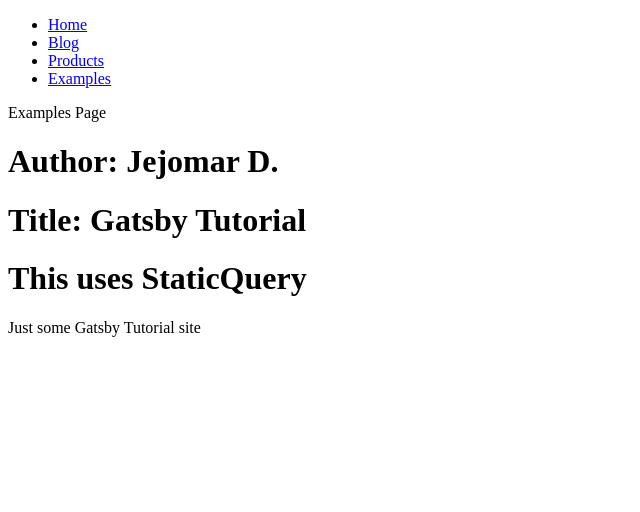
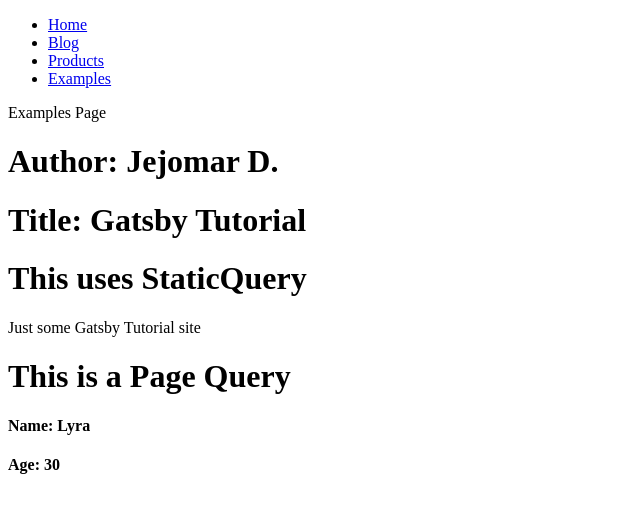
Before and after one commit to ramojej/gatsby-tuts, a Gatsby site: page /examples in a window 1280 px wide. Shown: the whole page, without its empty margins (0-640 px from the left). Built offline with nearby package versions, Linux system fonts and the light colour scheme; Gatsby itself is replaced by a stand-in of ours.

Commit message:
Used Page Query

```diff
--- a/src/pages/examples.js
+++ b/src/pages/examples.js
@@ -2,16 +2,40 @@
 import Navbar from "../components/Navbar"
 import HeaderHook from "../examples/Header-Hooks"
 import HeaderStatic from "../examples/Header-Static"
+import { graphql } from "gatsby"
 
-const examples = () => {
+const examples = props => {
+  const { name, age } = props.data.site.siteMetadata.person
+
   return (
     <>
       <Navbar />
       Examples Page
       <HeaderHook />
       <HeaderStatic />
+      <div>
+        <h1>This is a Page Query</h1>
+        <h4>Name: {name}</h4>
+        <h4>Age: {age}</h4>
+      </div>
     </>
   )
 }
 
+export const getData = graphql`
+  query {
+    site {
+      siteMetadata {
+        description
+        title
+        author
+        person: data {
+          age
+          name
+        }
+      }
+    }
+  }
+`
+
 export default examples
```
